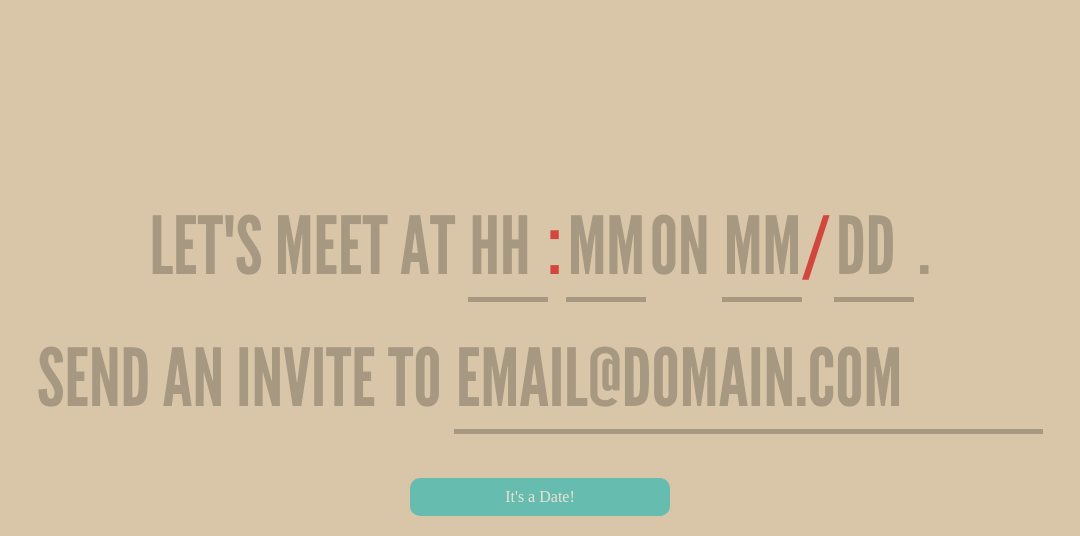
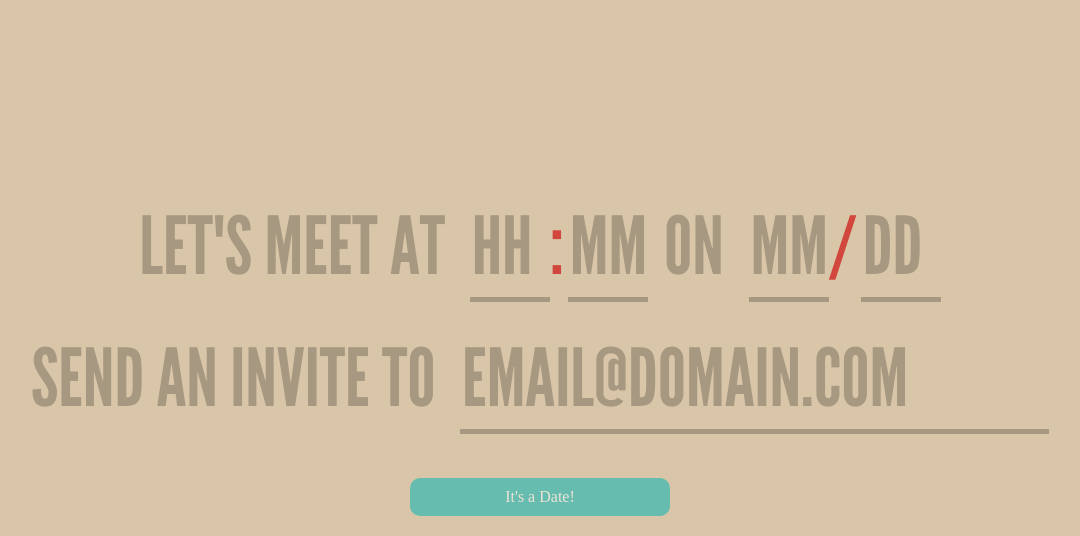
Before and after one commit to AayushU/pennapps-app, a Python web app: template tornado/templates/time.html in a window 1280 px wide. Shown: the top 536 px of the page, without its empty margins (100-1180 px from the left). Run offline with Jinja, Linux system fonts and the light colour scheme; the template is opened without the code that fills it, so the values that code supplies are empty; some libraries are stand-ins or nearby versions; some web fonts are replaced.

```diff
--- a/tornado/main.py
+++ b/tornado/main.py
@@ -106,7 +106,7 @@ class TimeHandler(BaseHandler):
         #day = self.get_argument('day')
         #time = self.get_argument('time')
         dayofmonth = self.get_argument('day')
-        daysuffix = ("th" if dayofmonth[1] == "1" else ("st" if dayofmonth[-1] == "1" else ("nd" if dayofmonth[-1] == "2" else ("rd" if dayofmonth[-1] == "3" else "th"))))
+        daysuffix = ("th" if dayofmonth[:1] == "1" else ("st" if dayofmonth[-1] == "1" else ("nd" if dayofmonth[-1] == "2" else ("rd" if dayofmonth[-1] == "3" else "th"))))
         day = ("%s %s%s" % (_months[int(self.get_argument('month'))], dayofmonth, daysuffix))
         print day
         #"September 18th, 2012"
--- a/tornado/templates/time.html
+++ b/tornado/templates/time.html
@@ -12,18 +12,17 @@
 
 	<div class = "search-wrapper" id="time-wrap">
 
-		<h1 class = "inline">Let's meet at </h1>
+		<h1 class = "inline">Let's meet at&nbsp; </h1>
 
 		<form method="post" action="/timehandler" id="search-form">
             <input type = "text" name ="hour" id="hour" class="time" value="HH"><h1 class="accent">:</h1>
             <input type = "text" name="min" id="min" class="time" value="mm">
-            <h1 class="inline"> on </h1>
+            <h1 class="inline"> &nbsp;on&nbsp; </h1>
 
             <input type = "text" name = "month" id="month" class="time" value="MM"><h1 class="accent">/</h1>
             <input type = "text" name="day" id="day" class="time" value="DD">
-            <h1 class="inline">.</h1>
 			<br><br><br>
-            <h1 class="inline">Send an invite to </h1>
+            <h1 class="inline">Send an invite to&nbsp; </h1>
             <input type = "text" name="email" id="email" value="email@domain.com">
             <input type="submit" class="submit-button" id="time-submit" value="It's a Date!" text-align="center">
 
```
